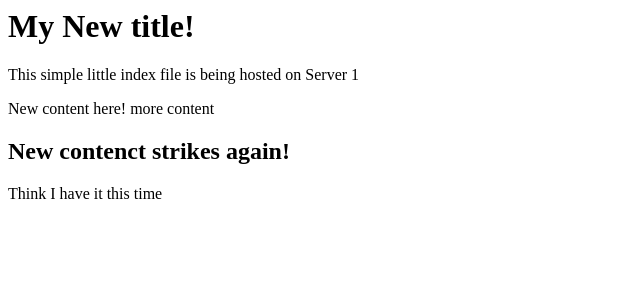
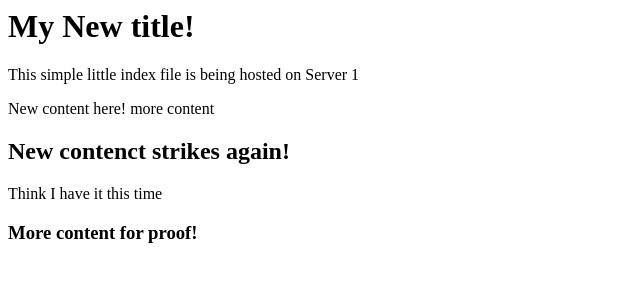
Before and after one commit to WSU-kduncan/cicd-3120-pattonsgirl-1, a plain HTML site: page index.html in a window 1280 px wide. Shown: the whole page, without its empty margins (0-640 px from the left). Drawn offline with Linux system fonts and the light colour scheme.

Commit message:
in class demo

```diff
--- a/index.html
+++ b/index.html
@@ -10,6 +10,7 @@
     <p> New content here! more content </p>
     <H2> New contenct strikes again! </H2>
     <p> Think I have it this time </p>
+    <h3> More content for proof! </h3>
 </body>
 
 </html>
```
